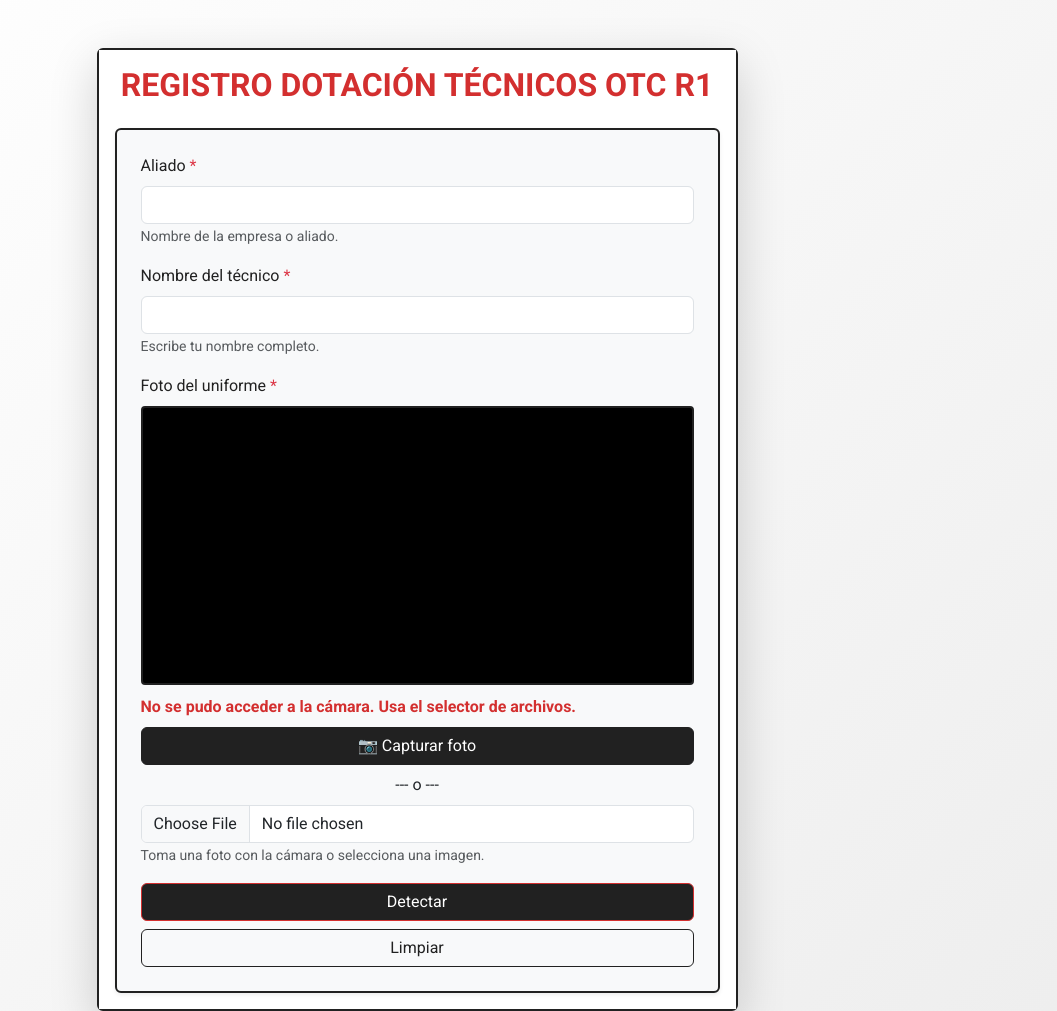
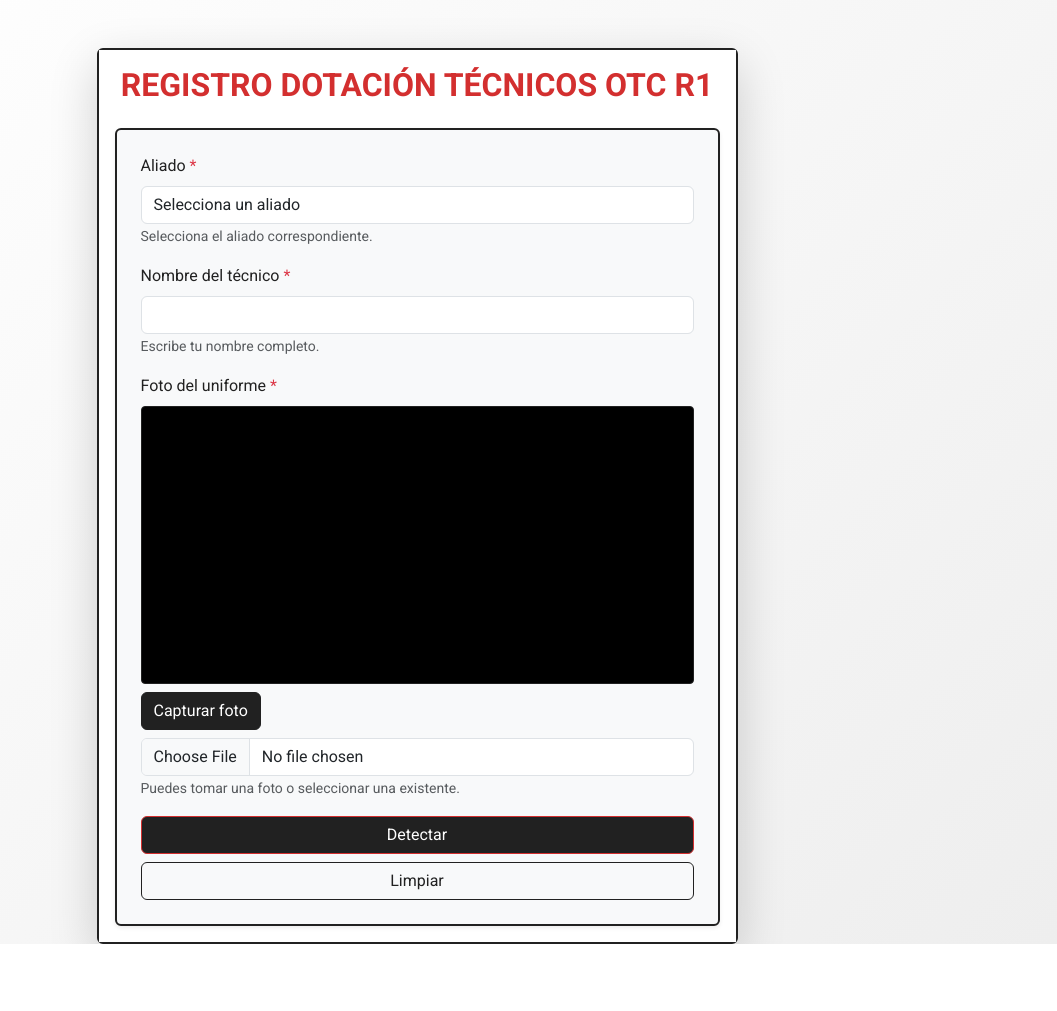
Before and after one commit to FaridFandino10/deteccion-uniformes, a Flask app: page / in a window 1280 px wide. Shown: the whole page, without its empty margins (223-1280 px from the left). After the commit the page ends 944 px from the top, so only its background shows below. Run offline with Flask 3, Linux system fonts and the light colour scheme.

Commit message:
Actualizacion.

```diff
--- a/templates/index.html
+++ b/templates/index.html
@@ -104,32 +104,29 @@
                     <form method="post" action="/detect" enctype="multipart/form-data" class="card p-4 shadow-sm" id="detectionForm">
                         <div class="mb-3">
                             <label for="aliado" class="form-label">Aliado <span class="text-danger">*</span></label>
-                            <input type="text" class="form-control" id="aliado" name="aliado" required maxlength="100">
-                            <small class="form-text text-muted">Nombre de la empresa o aliado.</small>
+                            <select class="form-control" id="aliado" name="aliado" required>
+                                <option value="" disabled selected>Selecciona un aliado</option>
+                                <option value="DOMINIO">DOMINIO</option>
+                                <option value="INMEL">INMEL</option>
+                                <option value="CLARO">CLARO</option>
+                            </select>
+                            <small class="form-text text-muted">Selecciona el aliado correspondiente.</small>
                         </div>
                         <div class="mb-3">
                             <label for="nombre_tecnico" class="form-label">Nombre del técnico <span class="text-danger">*</span></label>
                             <input type="text" class="form-control" id="nombre_tecnico" name="nombre_tecnico" required maxlength="100">
                             <small class="form-text text-muted">Escribe tu nombre completo.</small>
                         </div>
+                        <!-- Bloque para foto del uniforme -->
                         <div class="mb-3">
                             <label for="uniforme" class="form-label">Foto del uniforme <span class="text-danger">*</span></label>
-
-                            <div class="camera-container">
-                                <video id="video" autoplay playsinline></video>
-                                <canvas id="canvas" style="display:none;"></canvas>
-                                <div id="no-camera-msg">No se pudo acceder a la cámara. Usa el selector de archivos.</div>
-                            </div>
-
-                            <button type="button" class="btn btn-dark mt-2 w-100" id="capture">📷 Capturar foto</button>
-
-                            <div class="text-center my-2">--- o ---</div>
-
-                            <input type="file" class="form-control" name="uniforme" id="uniforme" accept="image/*" capture="environment" required>
-
-                            <div id="foto-lista" class="alert alert-success mt-2" style="display:none;">✅ Foto capturada y lista para enviar</div>
-                            <img id="preview" class="img-thumbnail" alt="Previsualización">
-                            <small class="form-text text-muted">Toma una foto con la cámara o selecciona una imagen.</small>
+                            <video id="video" width="100%" autoplay style="border:1px solid #212121;"></video>
+                            <button type="button" class="btn btn-dark mt-2" id="capture">Capturar foto</button>
+                            <canvas id="canvas" style="display:none;"></canvas>
+                            <input type="file" class="form-control mt-2" name="uniforme" id="uniforme" accept="image/*" required>
+                            <div id="foto-lista" class="text-success mt-2" style="display:none;">Foto capturada y lista para enviar.</div>
+                            <img id="preview" class="img-thumbnail" alt="Previsualización" style="display:none; max-height:200px;">
+                            <small class="form-text text-muted">Puedes tomar una foto o seleccionar una existente.</small>
                         </div>
                         <button type="submit" class="btn btn-primary w-100" id="btn-detectar">
                             Detectar
```
